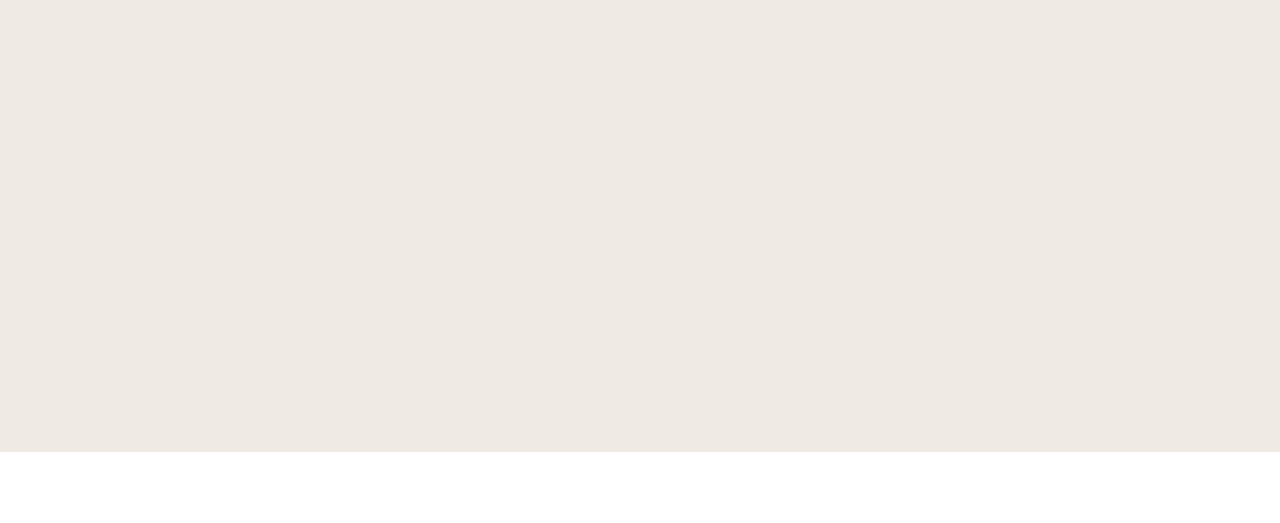
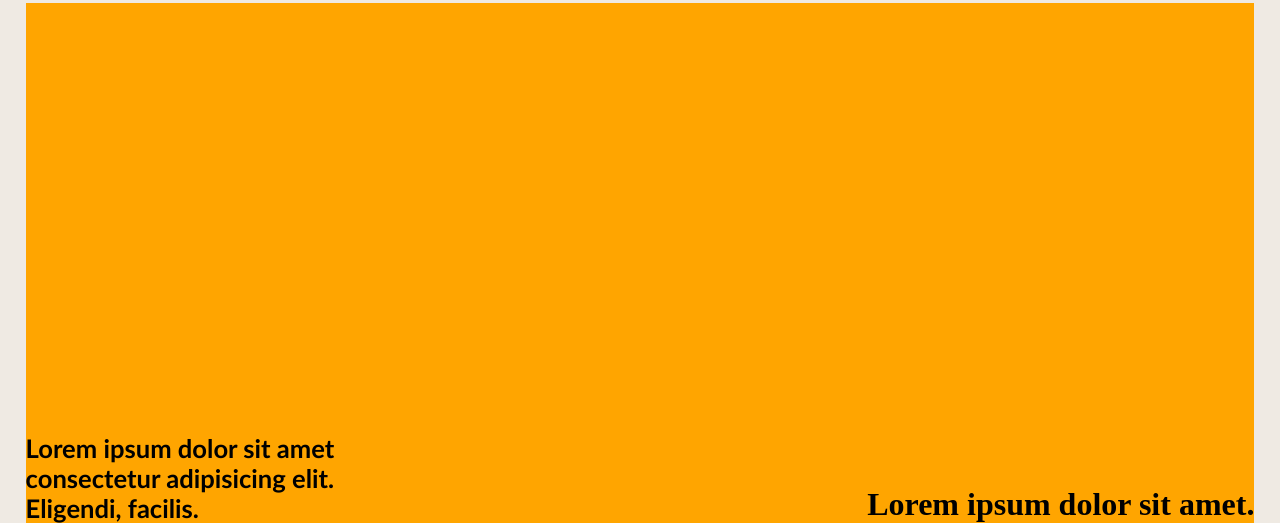
Before and after one commit to Gul-Fatima/Landing_Page, a plain HTML site: page index.html in a window 1280 px wide. Shown: the part 348-871 px from the top of the page. Before the commit the page ends 800 px from the top, so only its background shows below. Drawn offline with Linux system fonts and the light colour scheme.

```diff
--- a/index.html
+++ b/index.html
@@ -19,6 +19,15 @@
                 </div>
 
             </nav>
+            <div id="center">
+                <div id="left">
+                    <h3>Lorem ipsum dolor sit amet consectetur adipisicing elit. Eligendi, facilis.</h3>
+
+                </div>
+                <div id="right">
+                    <h1>Lorem ipsum dolor sit amet.</h1>
+                </div>
+            </div>
         </div>
     </div>
     <script src="scripts.js"></script>
--- a/style.css
+++ b/style.css
@@ -80,3 +80,16 @@ html, body {
 .nav-part2 h4:hover a {
   color: #fff;
 }
+#center{
+  height: 65vh;
+  width: 100%;
+  background-color: orange;
+  display: flex;
+  align-items: flex-end;
+  justify-content: space-between
+}
+#left h3{
+  width: 30vw;
+  font-size: 2vw;
+  font-family:'Trebuchet MS', 'Lucida Sans Unicode', 'Lucida Grande', 'Lucida Sans', Arial, sans-serif;
+}
```
